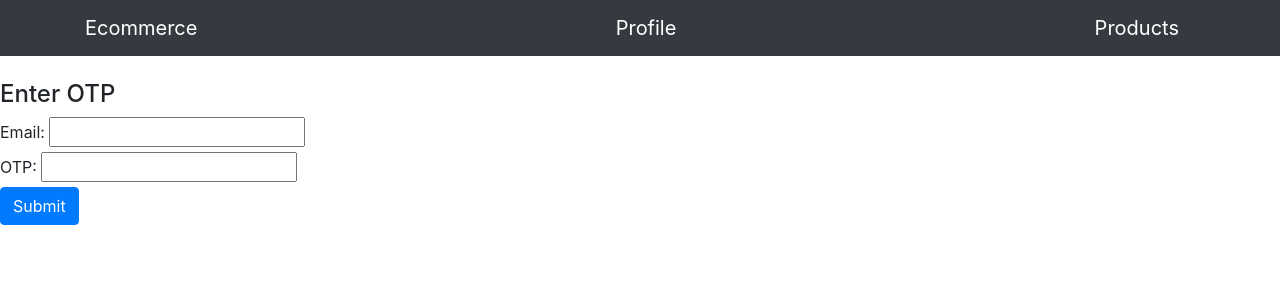
After one commit to archie-linux/ecommerce-web-app, a Flask app: page /verify-email in a window 1280 px wide. The commit adds this page. Shown: the top 300 px of the page. Run offline with Flask 3, Linux system fonts and the light colour scheme; some libraries are stand-ins or nearby versions.

Commit message:
Verify user email on registration

```diff
--- a/app.py
+++ b/app.py
@@ -2,22 +2,32 @@ from flask import Flask, render_template, request, redirect, flash, session, url
 from flask_migrate import Migrate
 from flask_bootstrap import Bootstrap
 from flask_bcrypt import Bcrypt
+from flask_mail import Mail, Message
 from models import User, Product
 from forms import RegistrationForm, LoginForm
 from models import db
 from functools import wraps
+import pyotp
 import os
+import base64
 
 app = Flask(__name__)
 basedir = os.path.abspath(os.path.dirname(__file__)) + '/'
-app.config['SECRET_KEY'] = 'secret'  # Replace with your secret key
+app.config['SECRET_KEY'] = 'secret'
 app.config['SQLALCHEMY_DATABASE_URI'] = 'sqlite:///' +  basedir + 'users.db'
 app.config['SQLALCHEMY_TRACK_MODIFICATIONS'] = False
+app.config['MAIL_SERVER'] = '<your-mail-server>'
+app.config['MAIL_PORT'] = 465
+app.config['MAIL_USE_SSL'] = True
+app.config['MAIL_USERNAME'] = 'your-email-address'
+app.config['MAIL_PASSWORD'] = '<your-password>'
+
 
 db.init_app(app)
 migrate = Migrate(app, db)
 bcrypt = Bcrypt(app)
 bootstrap = Bootstrap(app)
+mail = Mail(app)
 
 # Decorator function to check if session exists
 def check_session_exists(f):
@@ -38,6 +48,22 @@ def index():
         return redirect('/login')
 
 
+def generate_otp():
+    random_bytes = os.urandom(10)
+    secret_key = base64.b32encode(random_bytes).decode('utf-8')
+    otp = pyotp.TOTP(secret_key)
+    return otp.now()
+
+
+def send_otp_via_emai(otp, recepient):
+    msg = Message('One-Time Password', sender='<sender-email-address>', recipients=[recepient])
+    msg.body = f'Your OTP is: {otp}'
+
+    mail.send(msg)
+
+    return 'OTP sent successfully.'
+
+
 @app.route('/register', methods=['GET', 'POST'])
 def register():
     form = RegistrationForm()
@@ -47,15 +73,34 @@ def register():
         password = form.password.data
 
         hashed_password = bcrypt.generate_password_hash(password).decode('utf-8')
-
-        user = User(username=username, email=email, password=hashed_password)
+        otp = generate_otp()
+        user = User(username=username, email=email, password=hashed_password, otp=otp)
         db.session.add(user)
         db.session.commit()
 
-        flash('Registration successful! You can now log in.', 'success')
-        return redirect(url_for('login'))
+        # send_otp_via_emai(otp, user.email)
+
+        return redirect(url_for('verify_email'))
 
     return render_template('register.html', form=form)
+
+
+@app.route('/verify-email', methods=['GET', 'POST'])
+def verify_email():
+    if request.method == 'POST':
+        email = request.form['email']
+        otp = request.form['otp']
+
+        user = User.query.filter_by(email=email).first()
+        if otp == user.otp:
+            user.email_confirmed = True
+            db.session.commit()
+
+            return render_template('email_confirmed.html')
+
+        return "Invalid OTP"  # OTP does not match
+
+    return render_template('verify_email.html')
 
 
 @app.route('/login', methods=['GET', 'POST'])
@@ -69,7 +114,6 @@ def login():
 
         if user and bcrypt.check_password_hash(user.password, password):
             session['user_id'] = user.id
-            flash('Login successful!', 'success')
             return redirect('/products')
         else:
             return 'Invalid email or password'
@@ -83,6 +127,13 @@ def logout():
     session.clear()
 
     return redirect(url_for('login'))
+
+
+@app.route('/profile')
+@check_session_exists
+def user_profile():
+    user = User.query.get(int(session.get('user_id')))
+    return render_template('user_profile.html', user=user)
 
 
 @app.route("/products")
@@ -162,6 +213,7 @@ def view_cart():
     cart = session.get('cart', {})
     return render_template('cart.html', cart=cart)
 
+
 def calculate_total_amount(cart):
     total_amount = 0
     for _, item in cart.items():
@@ -170,13 +222,13 @@ def calculate_total_amount(cart):
 
     return total_amount
 
+
 @app.route('/checkout')
 @check_session_exists
 def checkout():
     cart = session.get('cart', {})
     total_amount = calculate_total_amount(cart)
     return render_template('checkout.html', cart=cart, total_amount=total_amount)
-
 
 @app.route('/place-order', methods=['POST'])
 @check_session_exists
@@ -185,13 +237,10 @@ def place_order():
     address = request.form.get('address')
     payment = request.form.get('payment')
 
-    # Save the order details to the database, send confirmation email, etc.
-
     # Clear the cart after the order is placed
     session.pop('cart', None)
 
-    flash('Your order has been placed successfully!', 'success')
-    return redirect('/products')
+    return render_template('order_confirmed.html')
 
 
 if __name__ == '__main__':
--- a/models.py
+++ b/models.py
@@ -8,7 +8,8 @@ class User(db.Model):
     username = db.Column(db.String(100), nullable=False)
     email = db.Column(db.String(80), unique=True, nullable=False)
     password = db.Column(db.String(100), nullable=False)
-
+    otp = db.Column(db.String(10))
+    email_confirmed = db.Column(db.Boolean(), default=False)
 
 class Product(db.Model):
     id = db.Column(db.Integer, primary_key=True)
--- a/requirements.txt
+++ b/requirements.txt
@@ -10,6 +10,7 @@ email-validator==2.0.0.post2
 Flask==2.3.2
 Flask-Bcrypt==1.0.1
 Flask-Bootstrap==3.3.7.1
+Flask-Mail==0.9.1
 Flask-Migrate==4.0.4
 Flask-Script==2.0.6
 Flask-SQLAlchemy==3.0.3
@@ -19,6 +20,7 @@ itsdangerous==2.1.2
 Jinja2==3.1.2
 Mako==1.2.4
 MarkupSafe==2.1.2
+pyotp==2.8.0
 requests==2.31.0
 SQLAlchemy==2.0.15
 typing_extensions==4.6.2
--- a/templates/base.html
+++ b/templates/base.html
@@ -8,10 +8,14 @@
     crossorigin="anonymous"></script>
 </head>
 <body>
-    <nav class="navbar navbar-expand-lg navbar-dark bg-dark">
+    <nav class="navbar navbar-dark bg-dark">
         <div class="container">
             <a class="navbar-brand" href="/">Ecommerce</a>
+            <a class="navbar-brand" href="/profile">Profile</a>
+            <a class="navbar-brand" href="/products">Products</a>
+            {% if session['user_id'] %}
             <button onclick="window.location.href = '/logout'; " class="btn btn-primary" type="submit">Logout</button>
+            {% endif %}
         </div>
     </nav>
     <br>
--- a/templates/login.html
+++ b/templates/login.html
@@ -1,4 +1,4 @@
-{% extends 'bootstrap/base.html' %}
+{% extends 'base.html' %}
 
 {% block title %}Login{% endblock %}
 
--- a/templates/register.html
+++ b/templates/register.html
@@ -1,4 +1,4 @@
-{% extends 'bootstrap/base.html' %}
+{% extends 'base.html' %}
 
 {% block title %}Register{% endblock %}
 
--- /dev/null
+++ b/templates/verify_email.html
@@ -0,0 +1,16 @@
+{% extends 'base.html' %}
+
+{% block title %}Verify Email{% endblock %}
+
+{% block content %}
+<h4>Enter OTP</h4>
+<form method="POST" action="/verify-email">
+  <label for="email">Email:</label>
+  <input type="email" id="email" name="email" required>
+  <br>
+  <label for="otp">OTP:</label>
+  <input type="text" id="otp" name="otp" required>
+  <br>
+  <button class="btn btn-primary" type="submit">Submit</button>
+</form>
+{% endblock %}
```
Also changed, not shown: migrations/versions/bc1dd33699da_updated_user_model.py (added, +34 -0 lines), templates/email_confirmed.html (added, +8 -0 lines), templates/order_confirmed.html (added, +8 -0 lines), templates/user_profile.html (added, +9 -0 lines).
